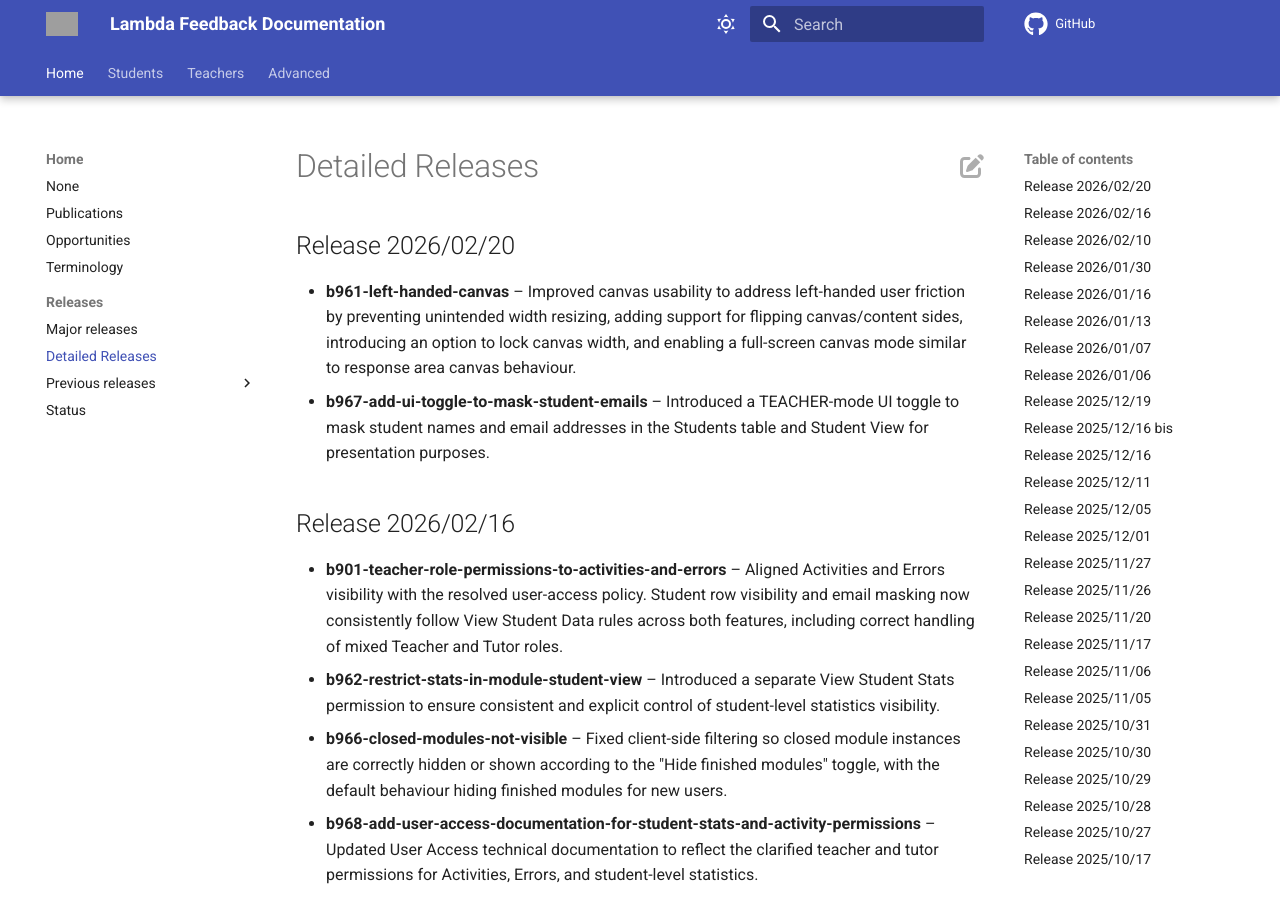
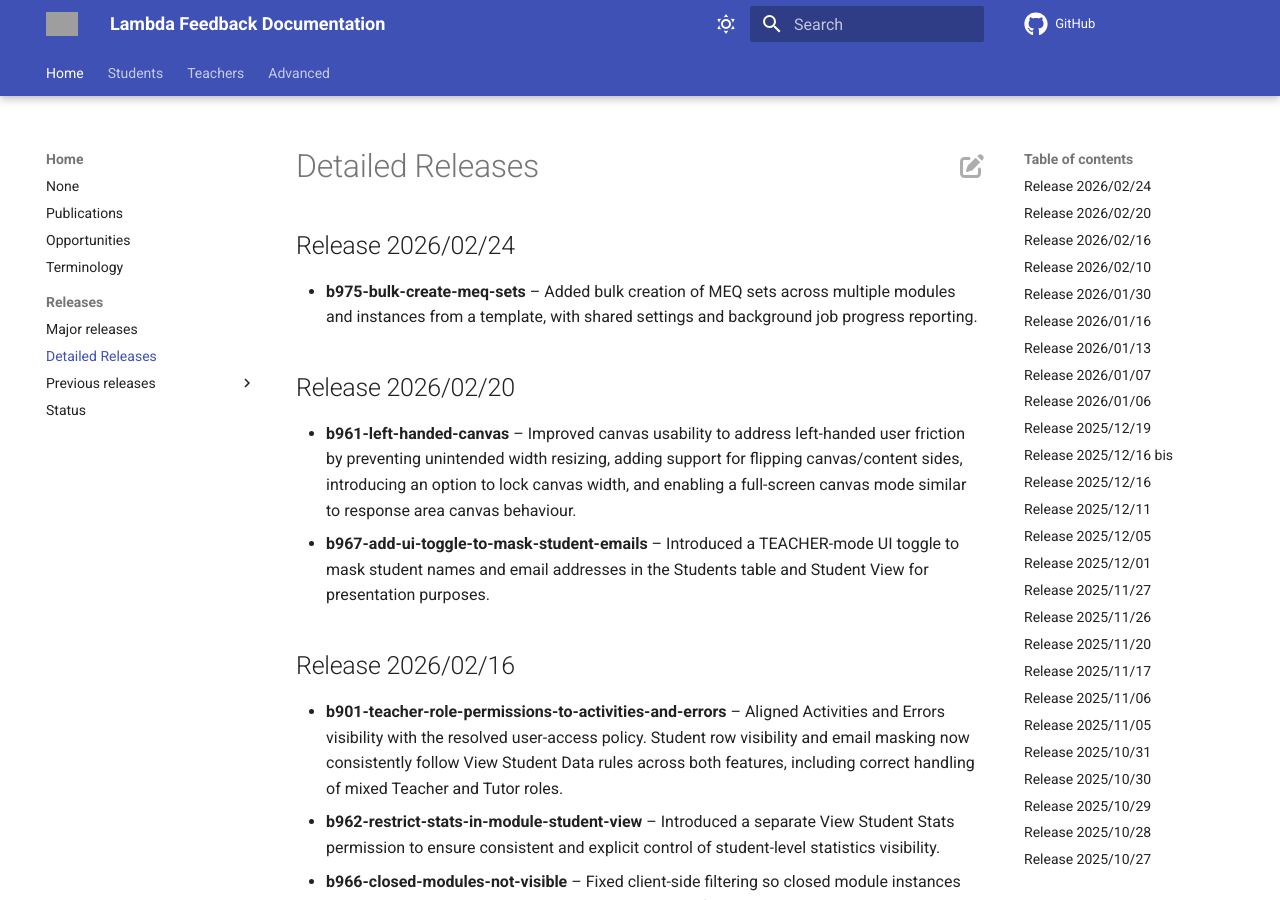
Before and after one commit to lambda-feedback/user-documentation, an MkDocs documentation site: the page built from docs/releases/detailed_releases.md, in a window 1280 px wide and 900 px high. Built offline with MkDocs 1.6.1 and Material for MkDocs 9.7.7, drawn with Linux system fonts in a browser that asks for light colours; comment, search, counter and statistics services are not loaded; grey boxes are pictures that could not be loaded.

Commit message:
Release 2026/02/24 added

```diff
--- a/docs/releases/detailed_releases.md
+++ b/docs/releases/detailed_releases.md
@@ -1,3 +1,8 @@
+## Release 2026/02/24
+
+- **b975-bulk-create-meq-sets** – Added bulk creation of MEQ sets across multiple modules and instances from a template, with shared settings and background job progress reporting.
+
+
 ## Release 2026/02/20
 
 - **b961-left-handed-canvas** – Improved canvas usability to address left-handed user friction by preventing unintended width resizing, adding support for flipping canvas/content sides, introducing an option to lock canvas width, and enabling a full-screen canvas mode similar to response area canvas behaviour.
```
